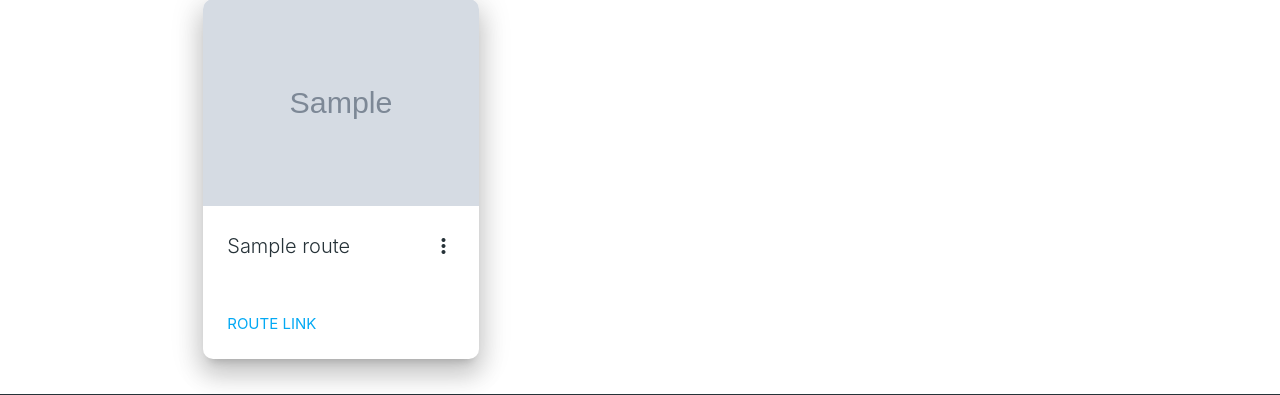
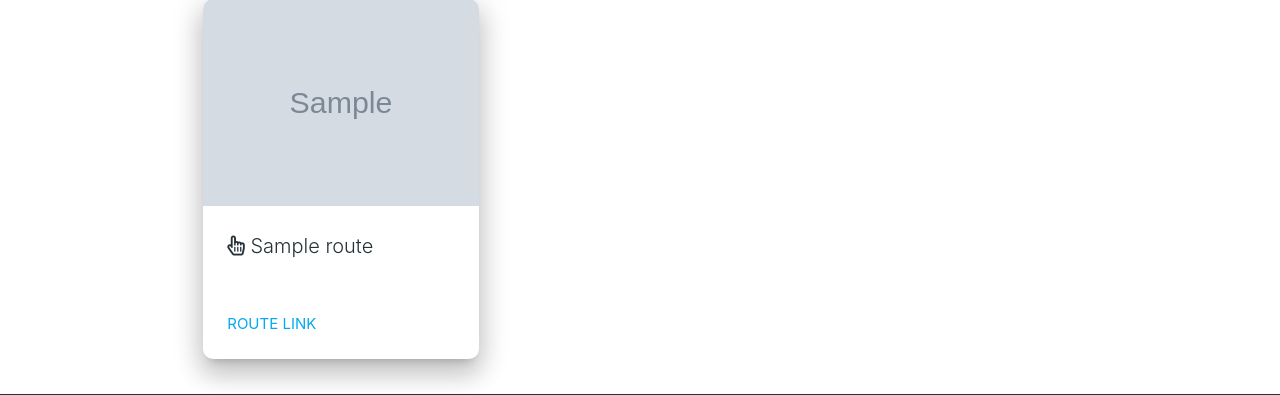
Before and after one commit to Matty-El/velo-route, a Flask app: page / in a window 1280 px wide. Shown: the part 970-1365 px from the top of the page. Run offline with Flask 2, Linux system fonts and the light colour scheme; grey boxes marked "Sample" are stand-in pictures; a database or web service that is not in the repository returns one stand-in record (values such as "Sample title"); some libraries are stand-ins or nearby versions.

Commit message:
Add changes to README.md and minor formatting changes to cards

```diff
--- a/static/css/style.css
+++ b/static/css/style.css
@@ -100,6 +100,13 @@ main {
     border-top-right-radius: 10px;
 }
 
+.fa-hand-pointer {
+    font-size: 20px;
+}
+
+.fa-times {
+    font-size: 30px;
+}
 /*------------------------------------- navbar */
 
 nav.nav-extended .nav-wrapper {
--- a/templates/base.html
+++ b/templates/base.html
@@ -24,7 +24,7 @@
     <nav class="nav-extended blue-grey darken-4 grey-text text-lighten-5 active">
       <div class="nav-wrapper">
         <a href="{{ url_for('index') }}">
-          <img class="brand-logo" id="logo" src="{{ url_for('static', filename='images/veloroute_logo_crop.png') }}"
+          <img class="brand-logo" id="logo" src="{{ url_for('static', filename='images/veloroute-logo-crop.png') }}"
             height="60" width="150" alt="VeloRoute Logo"></img>
         </a>
         <a href="#" data-target="mobile-nav" class="sidenav-trigger right"><i
--- a/templates/cycling_tips.html
+++ b/templates/cycling_tips.html
@@ -13,13 +13,11 @@
           <img class="activator" src="{{ cycling_tip.cycling_tip_image }}" alt="Cycling Tip Image">
         </div>
         <div class="card-content">
-          <span class="card-title activator">{{ cycling_tip.cycling_tip_name }}<i
-              class="material-icons right">more_vert</i></span>
+          <span class="card-title activator"><i class="far fa-hand-pointer"></i> {{ cycling_tip.cycling_tip_name }}</span>
           <a class="light-blue-text darken-2" href="{{ cycling_tip.cycling_tip_link }}" target="_blank">TIP LINK</a>
         </div>
         <div class="card-reveal">
-          <span class="card-title activator">{{ cycling_tip.cycling_tip_name }}<i
-              class="material-icons right">close</i></span>
+          <span class="card-title activator"><strong>{{ cycling_tip.cycling_tip_name }}</strong><i class="fas fa-times right"></i></span>
           <p class="card-description">{{ cycling_tip.cycling_tip_description}}</p>
           <a class="light-blue-text darken-2" href="{{ cycling_tip.cycling_tip_link }}" target="_blank">TIP LINK</a>
         </div>
--- a/templates/index.html
+++ b/templates/index.html
@@ -31,15 +31,14 @@
         <div class="col s12">
             <div class="card z-depth-4">
                 <div class="card-image">
-                    <img src="{{ route.route_image }}" alt="Route Image">
+                    <img class="activator" src="{{ route.route_image }}" alt="Route Image">
                 </div>
                 <div class="card-content">
-                    <span class="card-title activator">{{ route.route_name }}<i class="material-icons right">more_vert</i></span>
+                    <span class="card-title activator"><i class="far fa-hand-pointer"></i> {{ route.route_name }}</span>
                     <p><a class="light-blue-text darken-2" href="{{ route.route_link }}" target="_blank">Route Link</a></p>
                   </div>
                   <div class="card-reveal">
-                    <span class="card-title activator"><strong>{{ route.route_name }}<i
-                          class="material-icons right">close</i></strong></span>
+                    <span class="card-title activator"><strong>{{ route.route_name }}</strong><i class="fas fa-times right"></i></span>
                     <p class="card-description">{{ route.route_description}}</p><br />
                     <p><strong>Type: </strong>{{ route.category_name }}</p>
                     <p><strong>Country: </strong>{{ route.country_name }}</p>
@@ -58,15 +57,14 @@
         <div class="col s12 m6 xl4">
             <div class="card z-depth-4">
                 <div class="card-image">
-                    <img src="{{ route.route_image }}" alt="Route Image">
+                    <img class="activator" src="{{ route.route_image }}" alt="Route Image">
                 </div>
                 <div class="card-content">
-                    <span class="card-title activator">{{ route.route_name }}<i class="material-icons right">more_vert</i></span>
+                    <span class="card-title activator"><i class="far fa-hand-pointer"></i> {{ route.route_name }}</span>
                     <p><a class="light-blue-text darken-2" href="{{ route.route_link }}" target="_blank">ROUTE LINK</a></p>
                   </div>
                   <div class="card-reveal">
-                    <span class="card-title activator"><strong>{{ route.route_name }}<i
-                          class="material-icons right">close</i></strong></span>
+                    <span class="card-title activator"><strong>{{ route.route_name }}</strong><i class="fas fa-times right"></i></span>
                     <p class="card-description">{{ route.route_description}}</p><br/>
                     <p><a class="light-blue-text darken-2" href="{{ route.route_link }}" target="_blank">ROUTE LINK</a></p>
                     <p><strong>Type: </strong>{{ route.category_name }}</p>
--- a/templates/profile.html
+++ b/templates/profile.html
@@ -27,12 +27,11 @@
           <img class="activator" src="{{ route.route_image }}" alt="Route Image">
         </div>
         <div class="card-content">
-          <span class="card-title activator">{{ route.route_name }}<i class="material-icons right">more_vert</i></span>
+          <span class="card-title activator"><i class="far fa-hand-pointer"></i> {{ route.route_name }}</span>
           <p><a class="light-blue-text darken-2" href="{{ route.route_link }}" target="_blank">ROUTE LINK</a></p>
         </div>
         <div class="card-reveal">
-          <span class="card-title activator"><strong>{{ route.route_name }}<i
-                class="material-icons right">close</i></strong></span>
+          <span class="card-title activator"><strong>{{ route.route_name }}</strong><i class="fas fa-times right"></i></span>
           <p class="card-description">{{ route.route_description}}</p><br />
           <p><a class="light-blue-text darken-2" href="{{ route.route_link }}" target="_blank">ROUTE LINK</a></p>
           <p><strong>Type: </strong>{{ route.category_name }}</p>
--- a/templates/routes.html
+++ b/templates/routes.html
@@ -39,12 +39,11 @@
           <img class="activator" src="{{ route.route_image }}" alt="Route Image">
         </div>
         <div class="card-content">
-          <span class="card-title activator">{{ route.route_name }}<i
-                class="material-icons right">more_vert</i></span>
+          <span class="card-title activator"><i class="far fa-hand-pointer"></i> {{ route.route_name }}</span>
           <p><a class="light-blue-text darken-2" href="{{ route.route_link }}" target="_blank">ROUTE LINK</a></p>
         </div>
         <div class="card-reveal">
-          <span class="card-title activator">{{ route.route_name }}<i class="material-icons right">close</i></span>
+          <span class="card-title activator"><strong>{{ route.route_name }}</strong><i class="fas fa-times right"></i></span>
           <p class="card-description">{{ route.route_description}}</p>
           <p><a class="light-blue-text darken-2" href="{{ route.route_link }}" target="_blank">ROUTE LINK</a></p>
           <p><strong>Type: </strong>{{ route.category_name }}</p>
```
Also changed, not shown: README.md, design/veloroute-logo-crop.png (renamed from design/veloroute_logo_crop.png).
